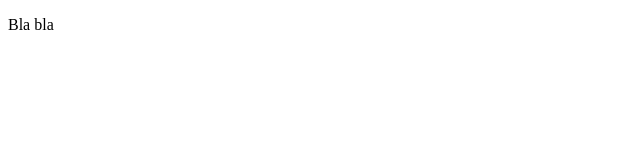
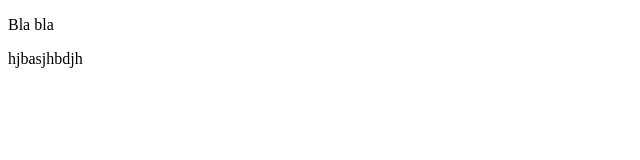
Before and after one commit to tda2811/test1, a plain HTML site: page index.html in a window 1280 px wide. Shown: the full height of the page, 0-640 px from the left. Drawn offline with Linux system fonts and the light colour scheme.

Commit message:
them the p

```diff
--- a/index.html
+++ b/index.html
@@ -8,11 +8,12 @@
 </head>
 <body>
     <p>Bla bla</p>
+    <p>hjbasjhbdjh</p>
 </body>
 </html>
 
 <!-- Thư mục làm việc               Staging Area                Commited
-        index.html
+                                                                index.html
 
 
 
```
